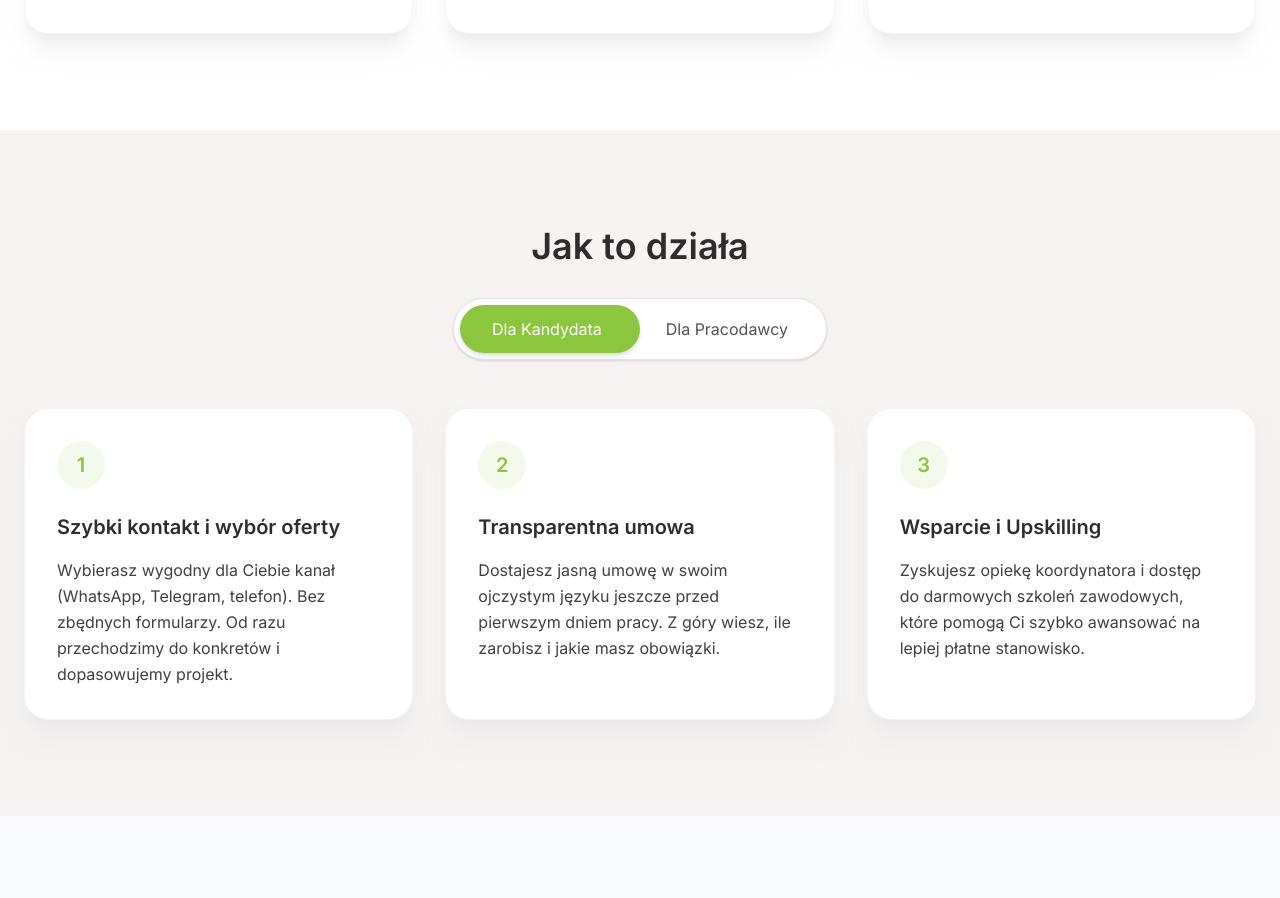
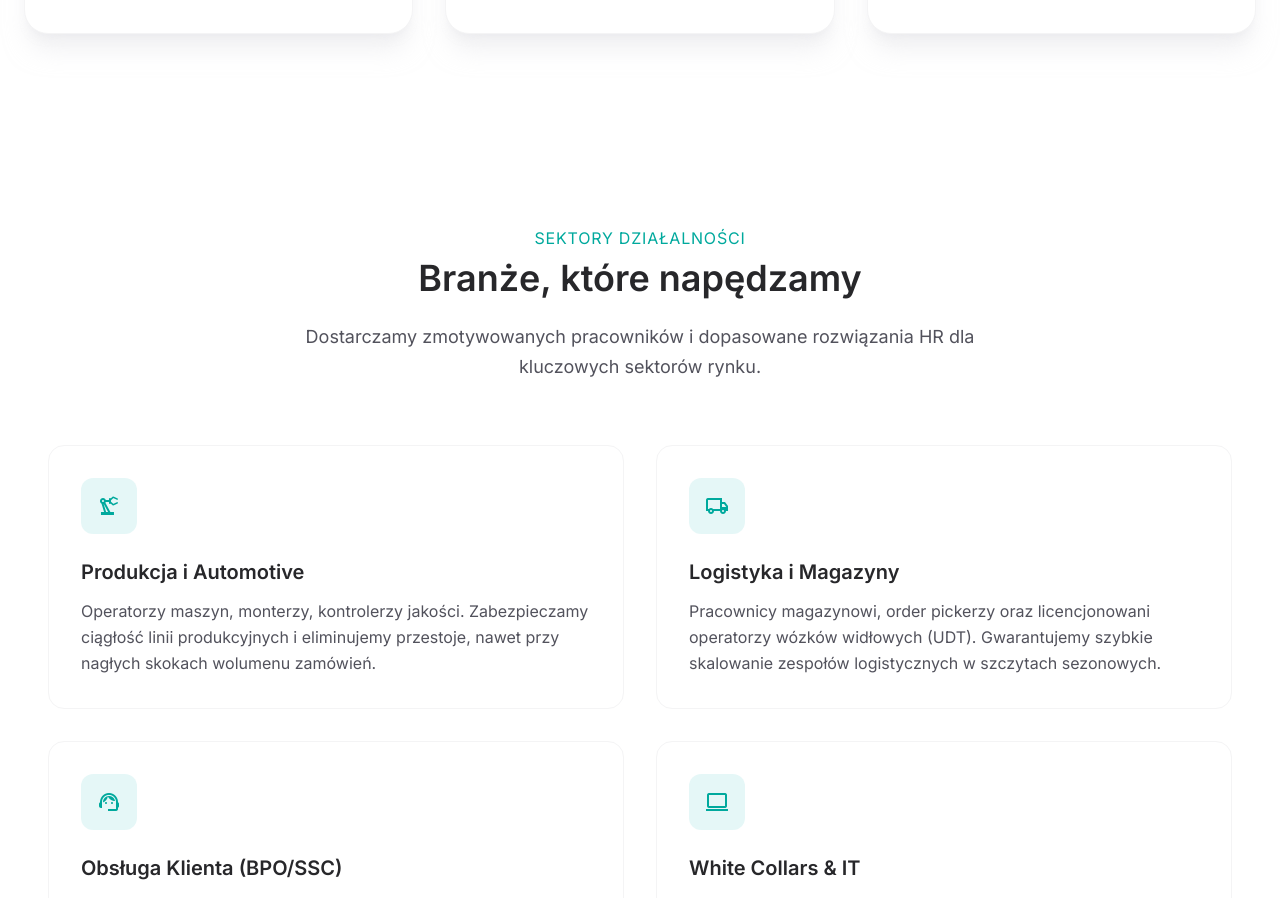
Before and after one commit to jekon33253-cyber/JobMe, a React (Vite) app: page / in a window 1280 px wide. Shown: the part 1862-2760 px from the top of the page. Built offline with nearby package versions, Linux system fonts and the light colour scheme.

Commit message:
feat: add Sectors section for B2B industries

```diff
--- a/src/App.jsx
+++ b/src/App.jsx
@@ -4,6 +4,7 @@ import FadeIn from './components/FadeIn';
 import HowItWorks from './components/HowItWorks';
 import FAQSection from './components/FAQSection';
 import StatsBanner from './components/StatsBanner';
+import Sectors from './components/Sectors';
 function App() {
   return (
     <div className="text-on-surface bg-background-white font-body-md">
@@ -80,6 +81,9 @@ function App() {
 </div>
 </FadeIn>
 </section>
+
+{/* Sectors Section */}
+<Sectors />
 
 {/* Jak to dziala Section */}
 <HowItWorks />
--- /dev/null
+++ b/src/components/Sectors.jsx
@@ -0,0 +1,68 @@
+import React from 'react';
+import FadeIn from './FadeIn';
+
+const sectors = [
+  {
+    title: "Produkcja i Automotive",
+    description: "Operatorzy maszyn, monterzy, kontrolerzy jakości. Zabezpieczamy ciągłość linii produkcyjnych i eliminujemy przestoje, nawet przy nagłych skokach wolumenu zamówień.",
+    icon: "precision_manufacturing"
+  },
+  {
+    title: "Logistyka i Magazyny",
+    description: "Pracownicy magazynowi, order pickerzy oraz licencjonowani operatorzy wózków widłowych (UDT). Gwarantujemy szybkie skalowanie zespołów logistycznych w szczytach sezonowych.",
+    icon: "local_shipping"
+  },
+  {
+    title: "Obsługa Klienta (BPO/SSC)",
+    description: "Wielojęzyczny personel dla wielokulturowych contact center, wsparcia sprzedaży i helpdesku. Rekrutujemy talenty posługujące się wieloma językami obcymi.",
+    icon: "support_agent"
+  },
+  {
+    title: "White Collars & IT",
+    description: "Specjaliści ds. administracji, inżynierowie oraz kadra zarządzająca. Łączymy niszowe talenty technologiczne i biznesowe z firmami szukającymi stabilnego rozwoju.",
+    icon: "computer"
+  }
+];
+
+export default function Sectors() {
+  return (
+    <section className="bg-white py-20 md:py-24 px-6 md:px-12 relative overflow-hidden" id="sectors">
+      <div className="max-w-7xl mx-auto">
+        <FadeIn>
+          <div className="text-center max-w-3xl mx-auto mb-16">
+            <span className="text-[#00A99D] font-label-bold uppercase tracking-wider mb-2 block">
+              Sektory Działalności
+            </span>
+            <h2 className="text-3xl md:text-4xl font-extrabold text-zinc-800 mb-6">
+              Branże, które napędzamy
+            </h2>
+            <p className="text-base md:text-lg text-zinc-600 leading-relaxed">
+              Dostarczamy zmotywowanych pracowników i dopasowane rozwiązania HR dla kluczowych sektorów rynku.
+            </p>
+          </div>
+
+          <div className="grid grid-cols-1 md:grid-cols-2 gap-6 md:gap-8">
+            {sectors.map((sector, index) => (
+              <div
+                key={index}
+                className="bg-white p-8 rounded-2xl border border-zinc-100 hover:-translate-y-1 hover:shadow-xl transition-all duration-300 flex flex-col items-start"
+              >
+                <div className="w-14 h-14 rounded-xl bg-[#00B4B4]/10 flex items-center justify-center mb-6">
+                  <span className="material-symbols-outlined text-[#00A99D] text-3xl">
+                    {sector.icon}
+                  </span>
+                </div>
+                <h3 className="text-xl font-bold text-zinc-800 mb-3">
+                  {sector.title}
+                </h3>
+                <p className="text-zinc-600 text-base leading-relaxed">
+                  {sector.description}
+                </p>
+              </div>
+            ))}
+          </div>
+        </FadeIn>
+      </div>
+    </section>
+  );
+}
```
